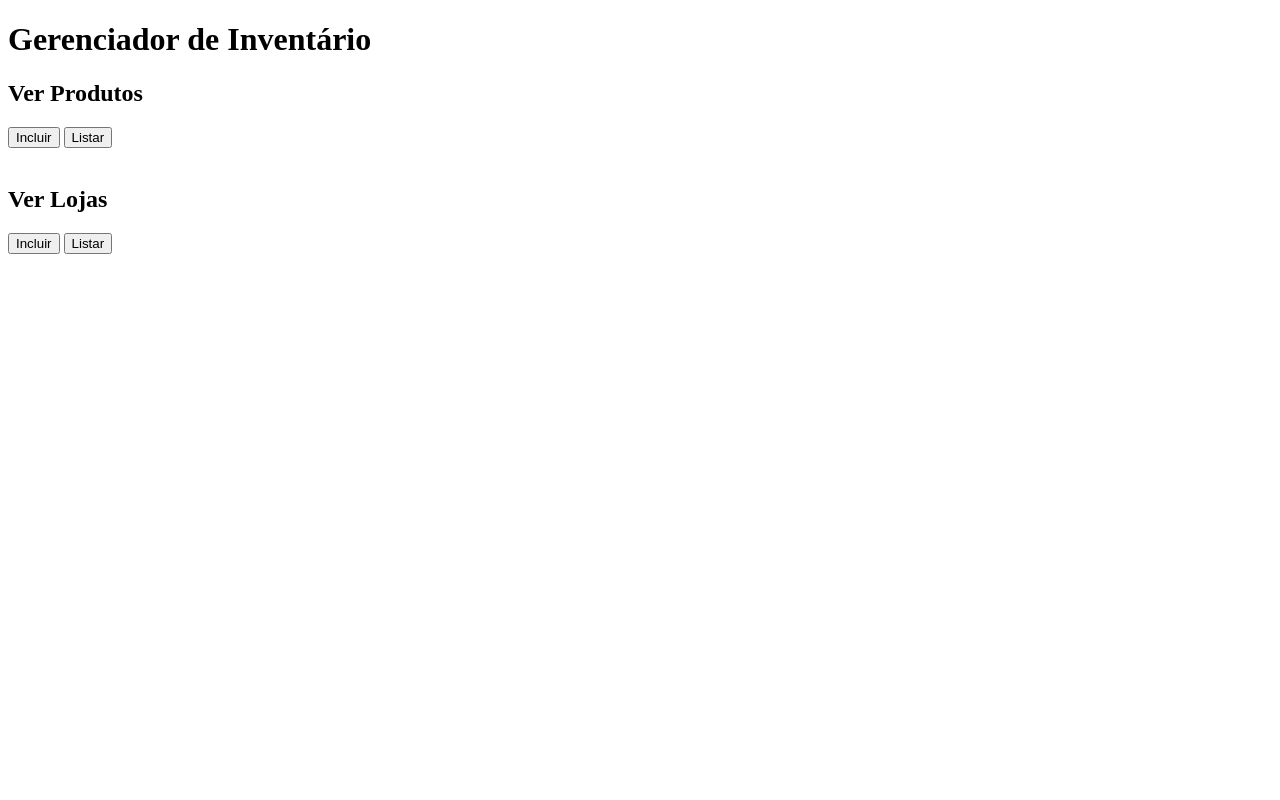
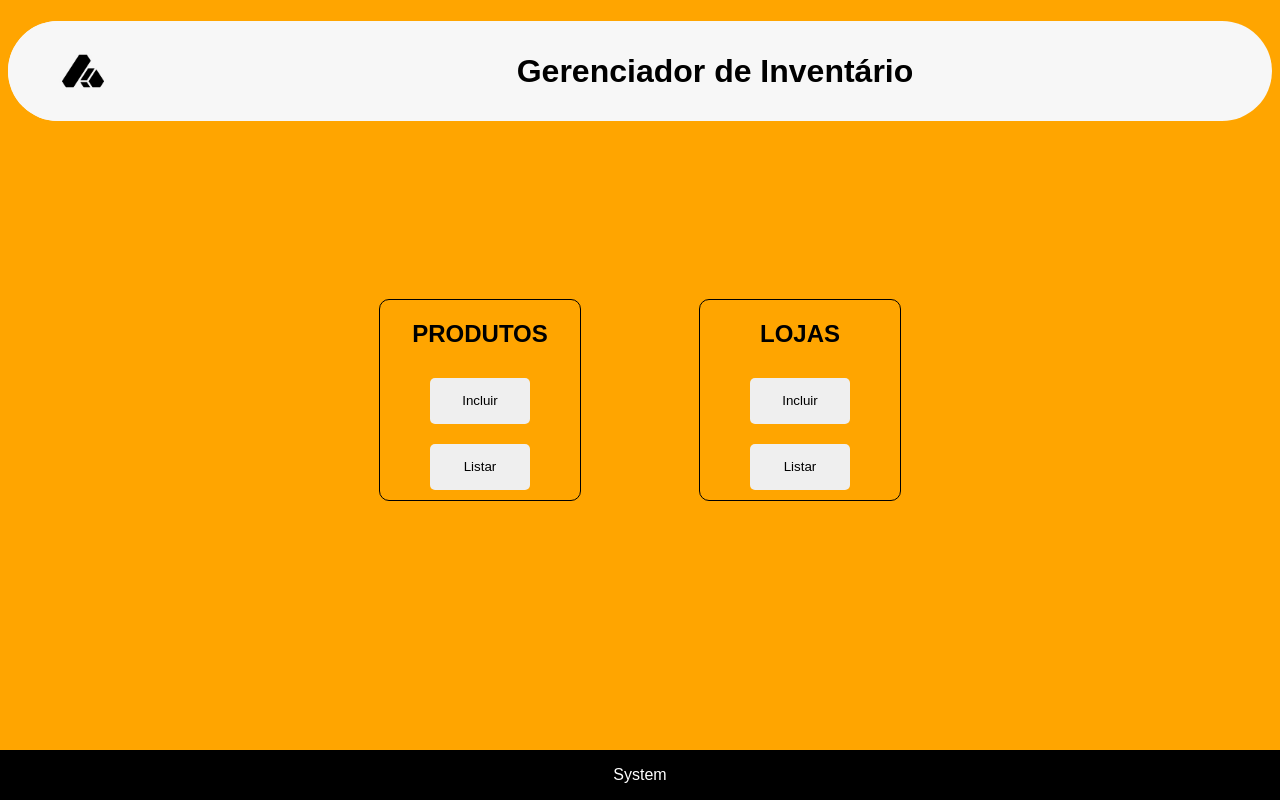
Before and after one commit to GustavoSenac2023/CRUD, a PHP site: page / in a window 1280 px wide. Run offline with PHP 8.4, Linux system fonts and the light colour scheme.

Commit message:
fixed some stuff

```diff
--- a/controller2/ContLoja.php
+++ b/controller2/ContLoja.php
@@ -15,6 +15,7 @@
         public static function alterarLoja($endereco,$nome,$cnpj,$codigo) {
             include '../model2/ModelLoja.php';
             $loja=new ModelLoja($endereco,$nome,$cnpj,$codigo);
+            echo "Controle";
             return $loja->alterarLoja($loja);
         }
         public static function listarLoja() {
--- a/controller2/ProcessaLoja.php
+++ b/controller2/ProcessaLoja.php
@@ -1,5 +1,7 @@
 <?php
+echo $_REQUEST["op"];
 switch ($_REQUEST["op"]) {
+
     case "Incluir":
         incluir();
         break;
@@ -30,6 +32,7 @@ function alterar(){
     $cnpj=$_POST["cnpj"];
     $id=$_POST["codigo"];
     include "ContLoja.php";
+    echo "Processa";
     $contr = new ContLoja();
     $contr->alterarLoja($endereco,$nome,$cnpj,$id);
 }
--- a/index.css
+++ b/index.css
@@ -0,0 +1,82 @@
+body{
+    font-family: Arial, Helvetica, sans-serif;
+    background-color: orange;
+}
+.header{
+    background-color: #f7f7f7;
+    height: 100px;
+    border-radius: 50px;
+}
+.header img {
+    float: left;
+    width: 150px;
+    height: 100px;
+    border-radius: 50px;
+}
+
+.header h1 {
+   height: 100px;
+   display: flex;
+   justify-content: center;
+   position: relative;
+   align-items: center;
+}
+.box{
+    display: flex;
+    position: absolute;
+    top: 50%;
+    left: 50%;
+    transform: translate(-50%, -50%);
+    justify-content: space-evenly;
+    width: 50%;
+}
+.loja{
+    width: 200px;
+    height: 200px;
+    display: flex;
+    justify-content: center;
+    flex-direction: column;
+    align-items: center;
+    border: 1px solid;
+    border-radius: 10px;
+}
+.loja button{
+    height: 50px;
+    border: none;
+    margin: 10px;
+    width: 50%;
+    border-radius: 5px;
+}
+.loja button:hover{
+    background-color: #008DDA;
+}
+
+.prod{
+    width: 200px;
+    height: 200px;
+    display: flex;
+    justify-content: center;
+    flex-direction: column;
+    align-items: center;
+    border: 1px solid;
+    border-radius: 10px;
+}
+.prod button{
+    height: 50px;
+    border: none;
+    margin: 10px;
+    width: 50%;
+    border-radius: 5px;
+}
+.prod button:hover{
+    background-color: #008DDA;
+}
+.footer {
+    position: fixed;
+    left: 0;
+    bottom: 0;
+    width: 100%;
+    background-color: black;
+    color: white;
+    text-align: center;
+}
--- /dev/null
+++ b/index.html
@@ -0,0 +1,33 @@
+<!DOCTYPE html>
+<html lang="en">
+<head>
+    <link rel="stylesheet" href="index.css">
+    <meta charset="UTF-8">
+    <meta name="viewport" content="width=device-width, initial-scale=1.0">
+    <title>Document</title>
+</head>
+<body>
+    <div class="header">
+        <img src="../CRUD/view2/logo.jpg" alt="">
+        <h1>Gerenciador de Inventário</h1>
+    </div>
+    <div class="box">
+
+        <div class="prod">
+        <h2>PRODUTOS</h2>
+        <button onclick="location.href='view/FormProd.php?op=Incluir'">Incluir</button>
+        <button onclick="location.href='view/FormProdList.php?op=Listar'">Listar</button>
+        </div>
+        <br>
+
+        <div class="loja">
+        <h2>LOJAS</h2>
+        <button onclick="location.href='view2/FormLoja.php?op=Incluir'">Incluir</button>
+        <button onclick="location.href='view2/FormLojaList.php?op=Listar'">Listar</button>
+        </div>
+    </div>
+    <div class="footer">
+        <p>System</p>
+    </div>
+</body>
+</html>
--- a/index.php
+++ /dev/null
@@ -1,23 +0,0 @@
-<!DOCTYPE html>
-<html lang="en">
-<head>
-    <link rel="stylesheet" href="index.css">
-    <meta charset="UTF-8">
-    <meta name="viewport" content="width=device-width, initial-scale=1.0">
-    <title>Document</title>
-</head>
-<body>
-    <h1>Gerenciador de Inventário</h1>
-    <h2>Ver Produtos</h2>
-    <div class="prod">
-    <button onclick="location.href='view/FormProd.php?op=Incluir'">Incluir</button>
-    <button onclick="location.href='view/FormProdList.php?op=Listar'">Listar</button>
-    </div>
-    <br>
-    <h2>Ver Lojas</h2>
-    <div>
-    <button onclick="location.href='view2/FormLoja.php?op=Incluir'">Incluir</button>
-    <button onclick="location.href='view2/FormLojaList.php?op=Listar'">Listar</button>
-    </div>
-</body>
-</html>
--- a/model2/ModelLoja.php
+++ b/model2/ModelLoja.php
@@ -104,8 +104,10 @@
         }
         function alterarLoja(ModelLoja $loja) {
             include '../dao2/DaoLoja.php';
+            echo "Model";
             $loja=new DaoLoja();
             $loja->alterarLoja($this);
+
         }
         function excluirLoja($codigo){
             include '../dao2/DaoLoja.php';
--- a/view2/FormLoja.php
+++ b/view2/FormLoja.php
@@ -41,7 +41,7 @@ print "<input type='hidden' name='codigo' value='$id'><br>";
 print "<input type='hidden' name='op' value='$operacao'><br>";
 print "<div id='btns'>";
 print "<input type='submit' value='$operacao'>";
-print "<a href='../index.php' id='link'><p>Home</p></a>";
+print "<a href='../index.html' id='link'><p>Home</p></a>";
 print "</div>";
 print "</form>";
 print "</div>";
--- a/view2/FormLojaList.php
+++ b/view2/FormLojaList.php
@@ -9,7 +9,7 @@
 <body>
     <div class="header">
         <img src="logo.jpg" alt="">
-        <a href="../index.php"><p>Home</p></a>
+        <a href="../index.html"><img src="home.png" alt="" srcset=""></a>
     </div>
     <?php
     include "../controller2/ContLoja.php";
@@ -42,6 +42,8 @@
     }
 
     ?>
-
+    <div class="footer">
+        <p>System</p>
+    </div>
 </body>
 </html>
```
Also changed, not shown: dao2/DaoLoja.php (+6 -3 lines), view2/style2.css (+25 -6 lines), view2/home.png (added).
